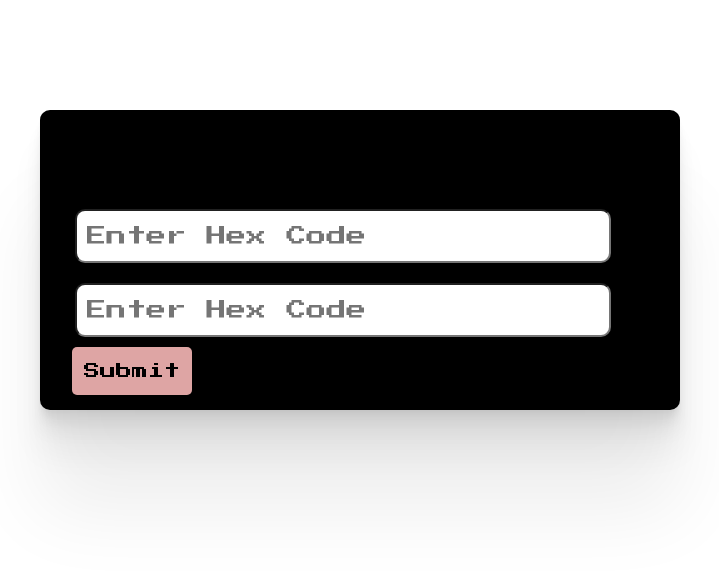
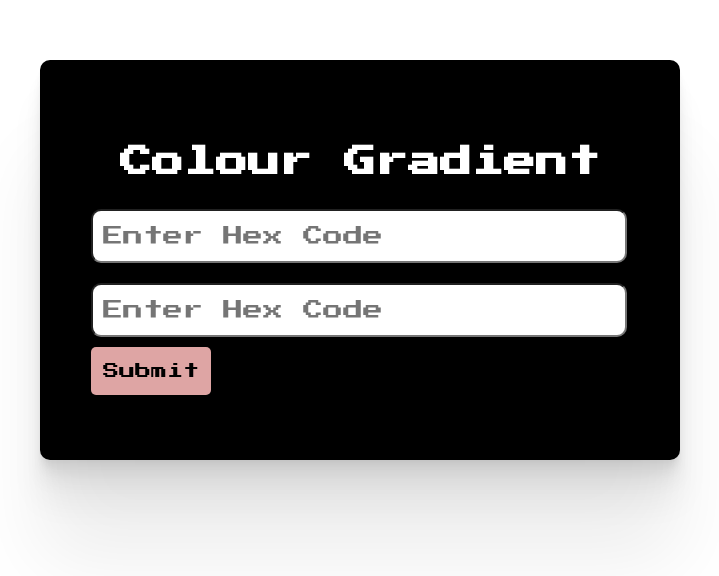
Before and after one commit to programmergeek/Colour-Gradient, a plain HTML site: page index.html in a window 1280 px wide. Shown: the part 140-716 px from the top of the page, without its empty margins (280-999 px from the left). Drawn offline with Linux system fonts and the light colour scheme.

Commit message:
centred input elements and header

```diff
--- a/styles.css
+++ b/styles.css
@@ -5,12 +5,22 @@ body{
     font-family: 'Press Start 2P', cursive;
 }
 
+h1{
+    color: white;
+    text-align: center;
+}
+
+#background{
+    height: 100vh;
+    width: 100vw;
+}
+
 #inputs{
     display: flex;
     flex-direction: column;
     justify-content: center;
     width: 50vw;
-    height: 300px;
+    height: 400px;
     background-color: black;
     font-family: inherit;
     border-radius: 10px;
@@ -37,7 +47,7 @@ body{
     border-radius: 10px;
     margin: 10px;
     font-size: 20px;
-    margin-left: 2.7vw;
+    margin-left: 4vw;
 }
 
 .text-field:focus{
@@ -52,7 +62,7 @@ body{
     border-style: none;
     font-family: inherit;
     background-color: #dea5a4;
-    margin-left: 2.5vw;
+    margin-left: 4vw;
 }
 
 #submit:hover{
```
